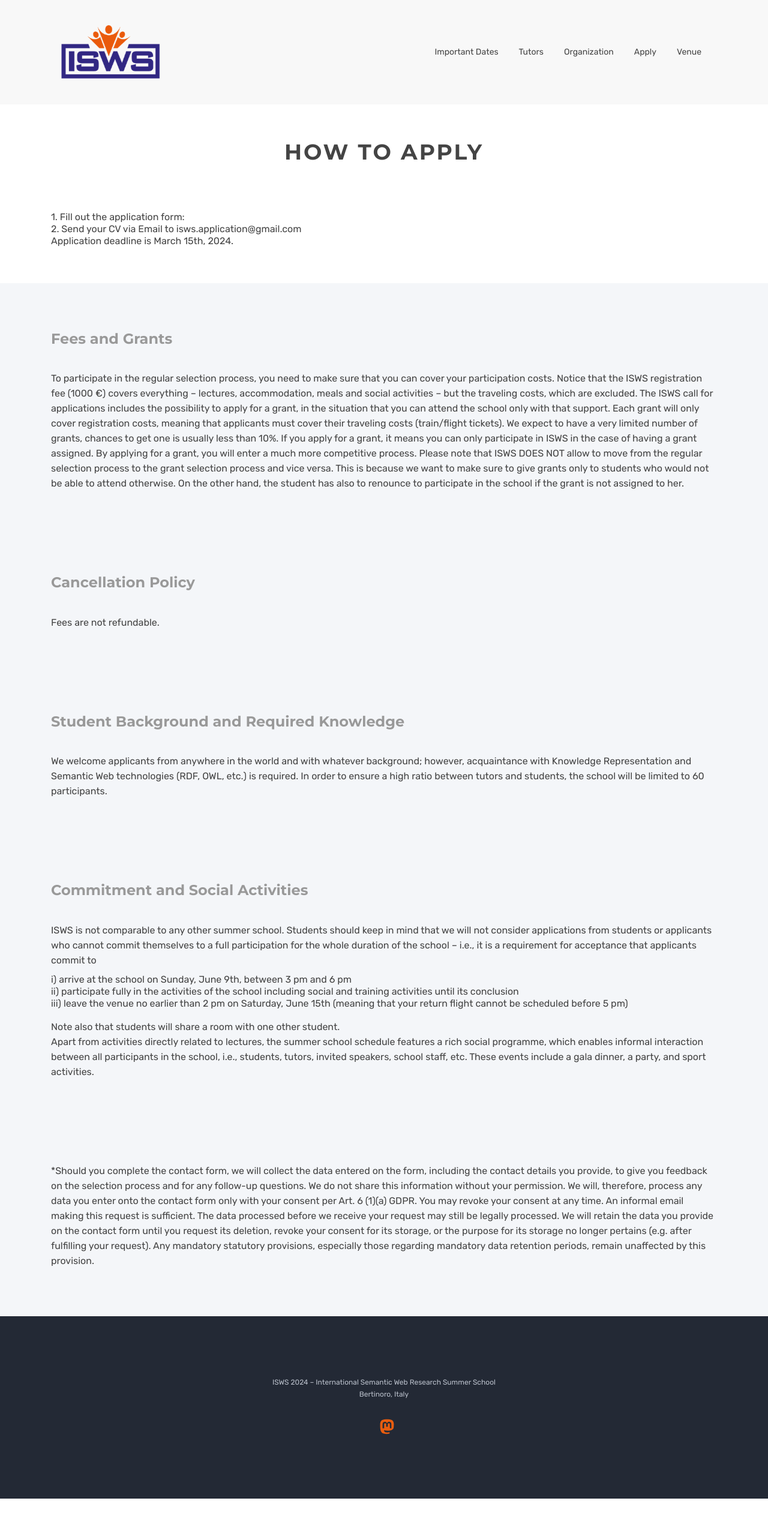
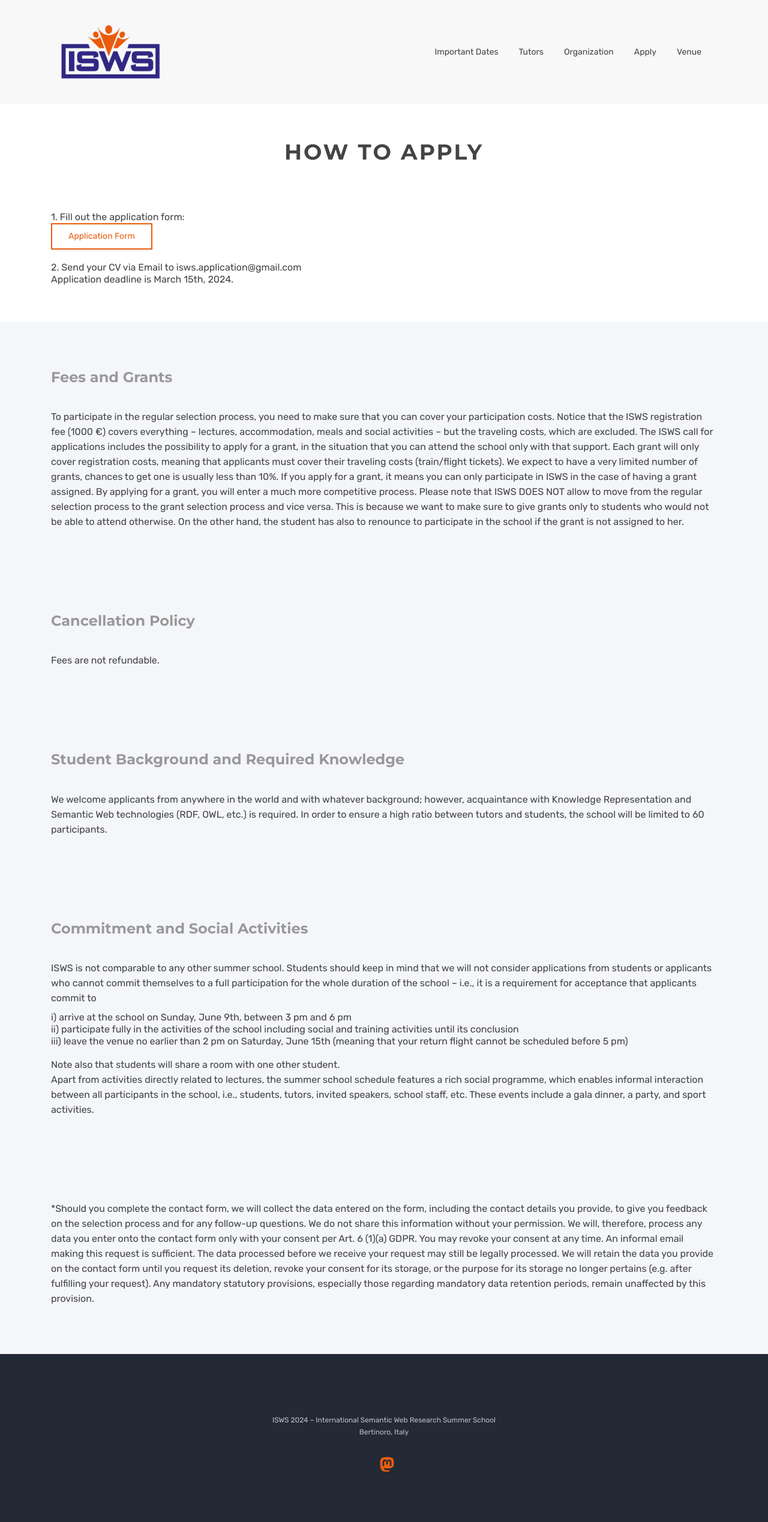
Before and after one commit to SemanticWebSchool/semanticwebschool.github.io, a Jekyll site: the page built from apply.html, in a window 1280 px wide. Shown: the top 2537 px of the page at 60% size. Built offline with Jekyll 4.4.1, drawn with Linux system fonts in a browser that asks for light colours.

Commit message:
Add Application Form to apply.html

```diff
--- a/apply.html
+++ b/apply.html
@@ -27,6 +27,7 @@ canonical: https://semanticwebschool.github.io
         <p class="lead">
           <ul class="orderedlist">
           <li>1. Fill out the application form: </li>
+          <li><a href="https://docs.google.com/forms/d/e/1FAIpQLSd1ZP0KisC7Ad4jpUAEpqiWT--QOwBYoCD0YDpjHDCIsVaejg/viewform?usp=sharing"class="btn std-btn btn-common">Application Form</a></li>
           <li>2. Send your CV via Email to isws.application@gmail.com</li>
           <li>Application deadline is March 15th, 2024.</li>
           </ul>
```
